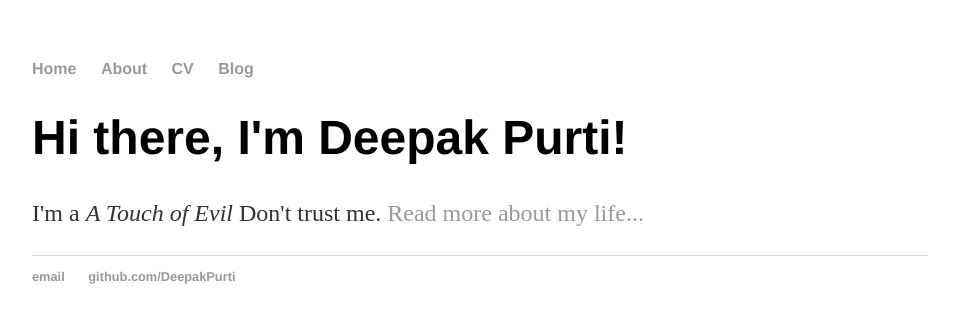
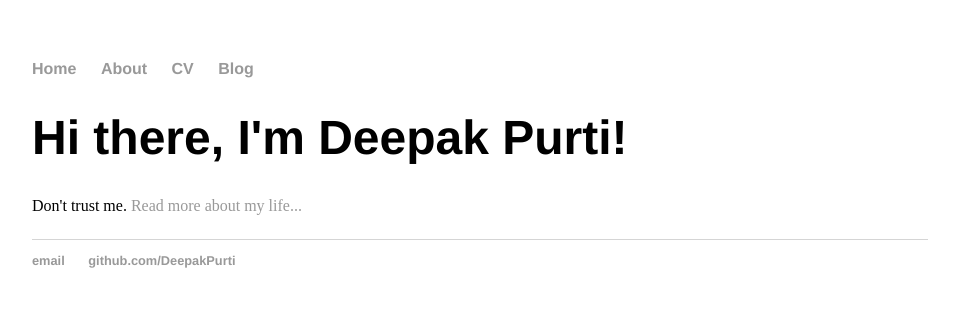
Before and after one commit to DeepakPurti/DeepakPurti.github.io, a plain HTML site: page index.html in a window 1280 px wide. Shown: the whole page, without its empty margins (160-1119 px from the left). Drawn offline with Linux system fonts and the light colour scheme; files that its build step writes are made by us from their sources.

Commit message:
Update index.html

```diff
--- a/index.html
+++ b/index.html
@@ -16,7 +16,7 @@
 		<div class="container">
     		<div class="blurb">
         		<h1>Hi there, I'm Deepak Purti!</h1>
-				<p>I'm a <em>A Touch of Evil</em> Don't trust me. <a href="/about">Read more about my life...</a></p>
+				Don't trust me. <a href="/about">Read more about my life...</a></p>
     		</div><!-- /.blurb -->
 		</div><!-- /.container -->
 		<footer>
```
